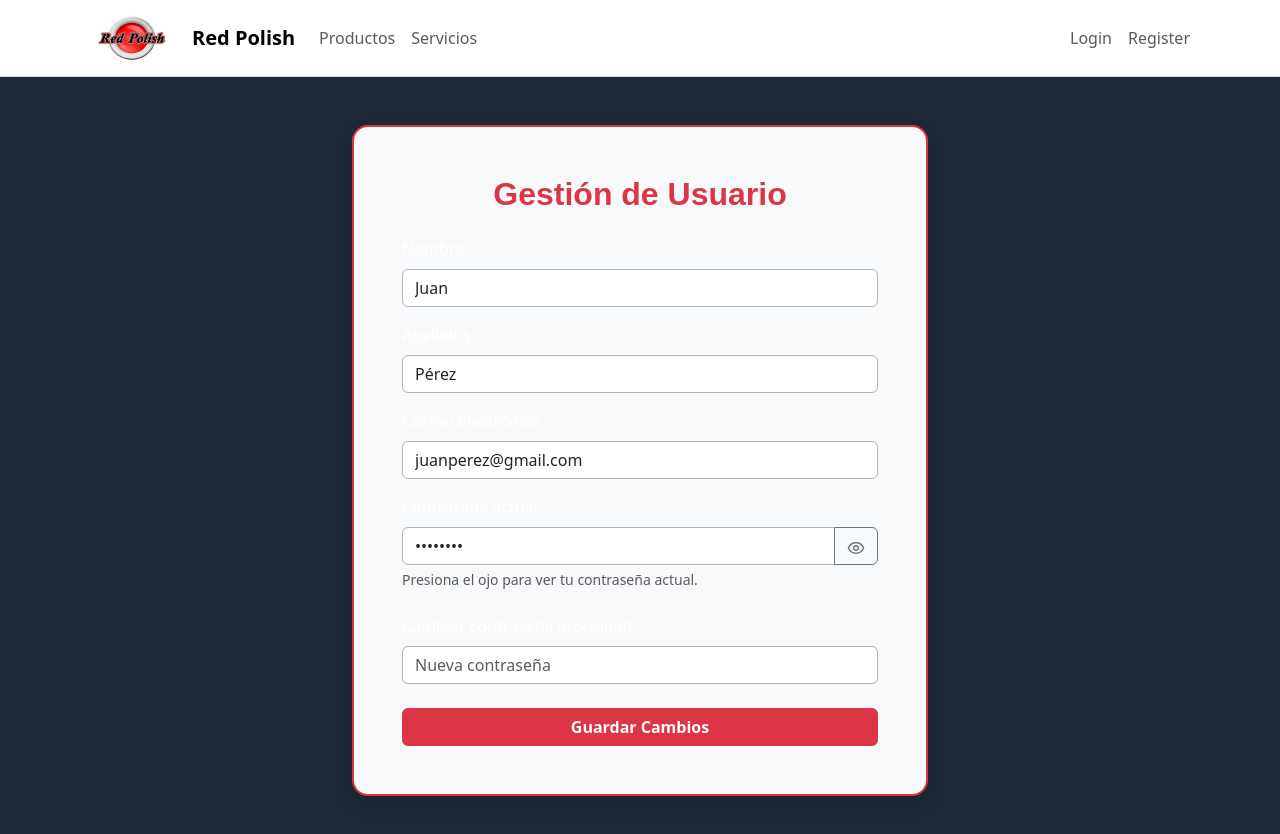
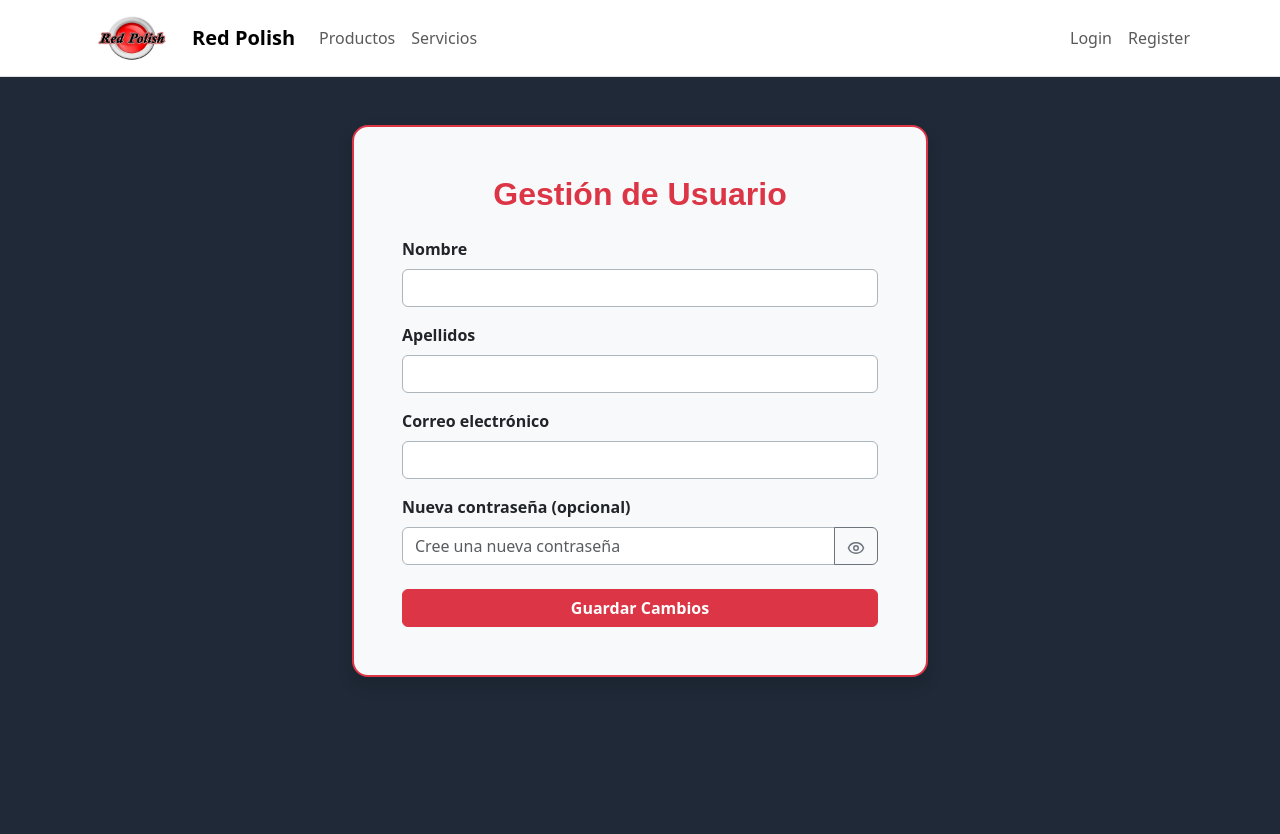
Before and after one commit to Falco-RS/Sistema-Red-Polish, a React (Vite) app: page /user in a window 1280 px wide. Shown: the top 834 px of the page. After the commit the page ends 800 px from the top, so only its background shows below. Built offline with nearby package versions, Linux system fonts and the light colour scheme.

Commit message:
UserManagment Conection 50%

```diff
--- a/src/pages/Register/index.tsx
+++ b/src/pages/Register/index.tsx
@@ -27,14 +27,14 @@ const Register = () => {
       name: firstName,
       last_name: lastName,
       email: email,
-      password: password,
+      password: password
     }
 
 
     console.log('Datos listos para enviar al backend:', JSON.stringify(userData, null, 2))
 
     try {
-      const response = await fetch('http://localhost:8080/api/users/register', {
+      const response = await fetch('http://3.138.178.244:8080/api/users/register', {
         method: 'POST',
         headers: {
           'Content-Type': 'application/json',
--- a/src/pages/UserManagment/index.tsx
+++ b/src/pages/UserManagment/index.tsx
@@ -1,40 +1,77 @@
 import { useState, useEffect } from 'react'
 import { useNavigate } from 'react-router-dom'
+import { Eye, EyeOff } from 'lucide-react'
 import NavBar from '../../common/NavBar'
-import { Eye, EyeOff } from 'lucide-react'
+import { useAuth } from '../../common/AuthContext'
 
 const UserManagement = () => {
   const navigate = useNavigate()
+  const { user, login } = useAuth()
 
-  const [firstName, setFirstName] = useState('Juan')
-  const [lastName, setLastName] = useState('Pérez')
-  const [email, setEmail] = useState('juanperez@gmail.com')
-  const [role, setRole] = useState('cliente')
-  const [password, setPassword] = useState('12345678')
+  const [firstName, setFirstName] = useState(user?.name || '')
+  const [lastName, setLastName] = useState(user?.last_name || '')
+  const [password, setPassword] = useState('')
   const [showPassword, setShowPassword] = useState(false)
   const [error, setError] = useState('')
   const [success, setSuccess] = useState(false)
 
-  const handleSubmit = (e: React.FormEvent) => {
+  const handleSubmit = async (e: React.FormEvent) => {
     e.preventDefault()
 
-    if (!firstName.trim() || !lastName.trim() || !email.trim()) {
+    const userEmail = user?.user?.email
+    const userToken = user?.token
+
+    // Debug
+    console.log('🔎 Usuario completo desde AuthContext:', user)
+    console.log('📧 Email del usuario:', userEmail)
+    console.log('🔐 Token del usuario:', userToken)
+
+    if (!firstName.trim() || !lastName.trim() || !userEmail) {
       setError('Por favor, complete todos los campos obligatorios.')
       setSuccess(false)
       return
     }
 
     const updatedUser = {
-      name: `${firstName}`,
-      last_name: `${lastName}`,
-      password: password,
+      name: firstName,
+      last_name: lastName,
+      password: password || user?.user?.password
     }
 
-    console.log('Datos enviados:', JSON.stringify(updatedUser, null, 2))
+    console.log('📦 Datos listos para enviar al backend:', updatedUser)
 
-    setError('')
-    setSuccess(true)
+    try {
+      const response = await fetch(`http://3.138.178.244:8080/api/users/update/cristopheralberto07@gmail.com`, {
+        method: 'PUT',
+        headers: {
+          'Content-Type': 'application/json',
+          'Authorization': `Bearer ${userToken}`,
+        },
+        body: JSON.stringify(firstName, lastName, password || user?.user?.password ),
+      })
+
+      if (!response.ok) {
+        const errorData = await response.json()
+        setError(errorData.message || 'Error al actualizar los datos.')
+        setSuccess(false)
+        return
+      }
+
+      // 🔄 Actualizamos el usuario en el AuthContext
+      login({
+        token: userToken,
+        user: updatedUser,
+      })
+
+      setError('')
+      setSuccess(true)
+    } catch (err) {
+      console.error('❌ Error al hacer la petición:', err)
+      setError('Error de conexión con el servidor.')
+      setSuccess(false)
+    }
   }
+
 
   useEffect(() => {
     if (success) {
@@ -68,40 +105,44 @@ const UserManagement = () => {
 
           <form onSubmit={handleSubmit}>
             <div className="mb-3">
-              <label className="form-label">Nombre</label>
+              <label className="form-label text-dark fw-semibold">Nombre</label>
               <input
                 type="text"
-                className="form-control border-dark-subtle"
+                className="form-control bg-white text-dark border-dark-subtle"
                 value={firstName}
                 onChange={(e) => setFirstName(e.target.value)}
               />
             </div>
+
             <div className="mb-3">
-              <label className="form-label">Apellidos</label>
+              <label className="form-label text-dark fw-semibold">Apellidos</label>
               <input
                 type="text"
-                className="form-control border-dark-subtle"
+                className="form-control bg-white text-dark border-dark-subtle"
                 value={lastName}
                 onChange={(e) => setLastName(e.target.value)}
               />
             </div>
+
             <div className="mb-3">
-              <label className="form-label">Correo electrónico</label>
+              <label className="form-label text-dark fw-semibold">Correo electrónico</label>
               <input
                 type="email"
                 className="form-control border-dark-subtle"
-                value={email}
-                onChange={(e) => setEmail(e.target.value)}
+                value={user?.email || ''}
+                readOnly
               />
             </div>
+
             <div className="mb-4">
-              <label className="form-label">Contraseña actual</label>
+              <label className="form-label text-dark fw-semibold">Nueva contraseña (opcional)</label>
               <div className="input-group">
                 <input
                   type={showPassword ? 'text' : 'password'}
                   className="form-control border-dark-subtle"
                   value={password}
-                  readOnly
+                  onChange={(e) => setPassword(e.target.value)}
+                  placeholder="Cree una nueva contraseña"
                 />
                 <button
                   type="button"
@@ -112,17 +153,8 @@ const UserManagement = () => {
                   {showPassword ? <EyeOff size={18} /> : <Eye size={18} />}
                 </button>
               </div>
-              <div className="form-text">Presiona el ojo para ver tu contraseña actual.</div>
             </div>
-            <div className="mb-4">
-              <label className="form-label">Cambiar contraseña (opcional)</label>
-              <input
-                type="password"
-                className="form-control border-dark-subtle"
-                onChange={(e) => setPassword(e.target.value)}
-                placeholder="Nueva contraseña"
-              />
-            </div>
+
             <button type="submit" className="btn btn-danger w-100 fw-bold">
               Guardar Cambios
             </button>
```
